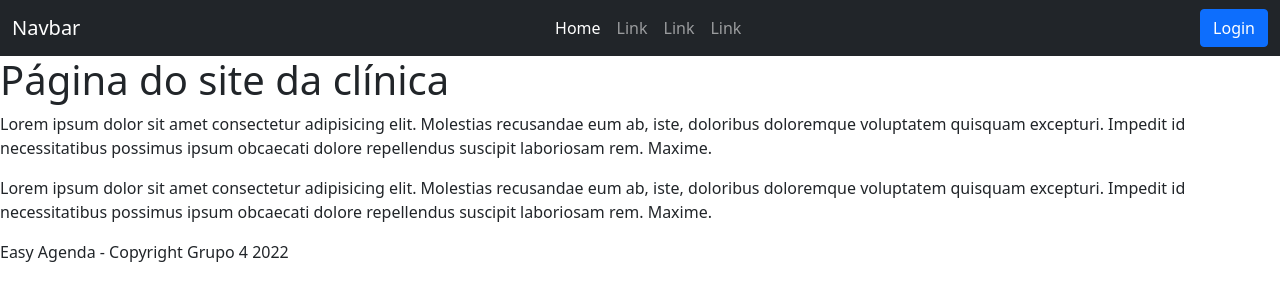
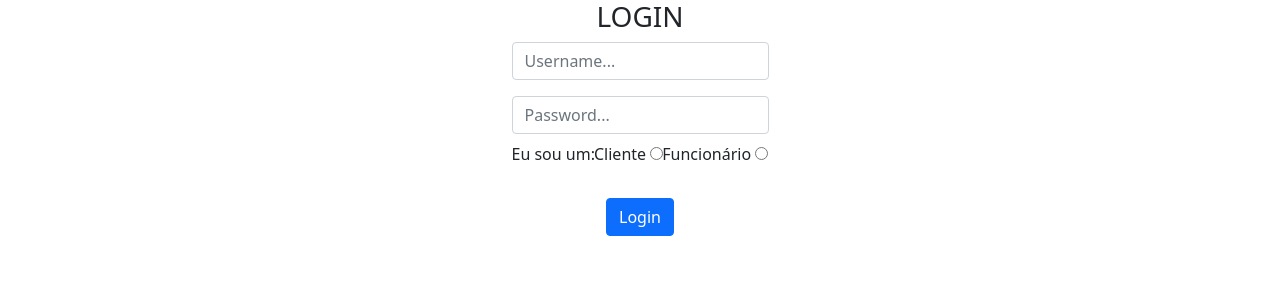
Before and after one commit to lucasv-bs/easy_agenda, a Django app: page / in a window 1280 px wide. Shown: the top 301 px of the page. Run offline with Django 4.2, Linux system fonts and the light colour scheme; some libraries are stand-ins or nearby versions.

Commit message:
Add login and logout views and urls in the website app

```diff
--- a/templates/home.html
+++ /dev/null
@@ -1,22 +0,0 @@
-{% extends 'base.html' %}
-{% load static %}
-
-{% block content %}
-<main>
-    <h1>
-        Página do site da clínica
-    </h1>
-    <p>
-        Lorem ipsum dolor sit amet consectetur adipisicing elit.
-        Molestias recusandae eum ab, iste, doloribus doloremque voluptatem quisquam excepturi.
-        Impedit id necessitatibus possimus ipsum obcaecati dolore repellendus suscipit laboriosam rem.
-        Maxime.
-    </p>
-    <p>
-        Lorem ipsum dolor sit amet consectetur adipisicing elit.
-        Molestias recusandae eum ab, iste, doloribus doloremque voluptatem quisquam excepturi.
-        Impedit id necessitatibus possimus ipsum obcaecati dolore repellendus suscipit laboriosam rem.
-        Maxime.
-    </p>
-</main>
-{% endblock %}
--- /dev/null
+++ b/templates/login.html
@@ -0,0 +1,61 @@
+{% load static %}
+<!DOCTYPE html>
+<html lang="en">
+
+<head>
+    <meta charset="UTF-8">
+    <meta http-equiv="X-UA-Compatible" content="IE=edge">
+    <meta name="viewport" content="width=device-width, initial-scale=1.0">
+    <!-- Bootstrap -->
+    <link href="https://cdn.jsdelivr.net/npm/bootstrap@5.1.3/dist/css/bootstrap.min.css" rel="stylesheet"
+        integrity="sha384-1BmE4kWBq78iYhFldvKuhfTAU6auU8tT94WrHftjDbrCEXSU1oBoqyl2QvZ6jIW3" crossorigin="anonymous">
+
+    <title>Easy Agenda - Login</title>
+</head>
+
+<body>
+    <div class="container h-100">
+        <div class="d-flex justify-content-center">
+            <h3 id="form-title">LOGIN</h3>
+        </div>
+        <div class="d-flex justify-content-center">
+            <form method="POST" action="">
+                {% csrf_token %}
+                <div class="input-group mb-3">
+                    <input type="text" name="username" placeholder="Username..." class="form-control">
+                </div>
+                <div class="input-group mb-2">
+                    <input type="password" name="password" placeholder="Password..." class="form-control">
+                </div>
+                <div class="input-group mb-2">
+                    <p>Eu sou um:</p>
+                    <div>
+                        <label for="id_usertype_customer">Cliente</label>
+                        <input type="radio" name="usertype" id="id_usertype_customer" value="customer">
+                    </div>
+                    <div>
+                        <label for="id_usertype_employee">Funcionário</label>
+                        <input type="radio" name="usertype" id="id_usertype_employee" value="employee">
+                    </div>
+                </div>
+                {% for message in messages %}
+                    <p id="messages">{{message}}</p>
+                {% endfor %}
+
+                <div class="d-flex justify-content-center mt-3">
+                    <input class="btn btn-primary" type="submit" value="Login">
+                </div>
+            </form>
+        </div>
+    </div>
+
+    <!-- Bootstrap -->
+    <script src="https://cdn.jsdelivr.net/npm/@popperjs/core@2.10.2/dist/umd/popper.min.js"
+        integrity="sha384-7+zCNj/IqJ95wo16oMtfsKbZ9ccEh31eOz1HGyDuCQ6wgnyJNSYdrPa03rtR1zdB"
+        crossorigin="anonymous"></script>
+    <script src="https://cdn.jsdelivr.net/npm/bootstrap@5.1.3/dist/js/bootstrap.min.js"
+        integrity="sha384-QJHtvGhmr9XOIpI6YVutG+2QOK9T+ZnN4kzFN1RtK3zEFEIsxhlmWl5/YESvpZ13"
+        crossorigin="anonymous"></script>
+</body>
+
+</html>
--- a/templates/navbar.html
+++ b/templates/navbar.html
@@ -22,6 +22,6 @@
                 </li>
             </ul>
         </div>
-        <a href="#" class="btn btn-primary">Login</a>
+        <a href="{% url 'website:logout' %}" class="btn btn-danger">Logout</a>
     </div>
 </nav>
--- a/website/urls.py
+++ b/website/urls.py
@@ -5,5 +5,6 @@ from . import views
 app_name = 'website'
 
 urlpatterns = [
-    path('', views.home, name='home')
+    path('', views.loginPage, name='login'),
+    path('logout/', views.loginPage, name='logout')
 ]
--- a/website/views.py
+++ b/website/views.py
@@ -1,5 +1,34 @@
-from django.shortcuts import render
+# django imports
+from django.contrib.auth import authenticate, login, logout
+from django.contrib import messages
+from django.shortcuts import render, redirect
 
 
-def home(request):
-    return render(request, 'home.html')
+def loginPage(request):
+
+    if request.method == 'POST':
+        username = request.POST.get('username')
+        password = request.POST.get('password')
+        usertype = request.POST.get('usertype')
+
+        user = authenticate(request, username=username, password=password)
+
+        if user is not None:
+            if usertype is None:
+                messages.info(request, 'Enter your user type')
+            else:
+                login(request, user)
+                if usertype == 'customer':
+                    return redirect('customer:customer_home')
+                if usertype == 'employee':
+                    return redirect('employee')
+        else:
+            messages.info(request, 'Username or password is incorrect')
+
+    context = {}
+    return render(request, 'login.html', context)
+
+
+def logoutUser(request):
+    logout(request)
+    return redirect('website:login')
```
